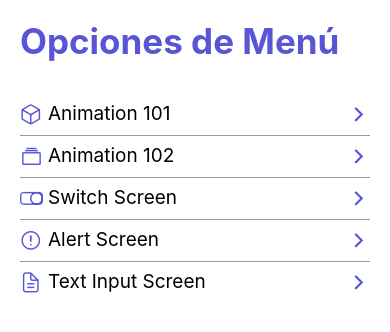
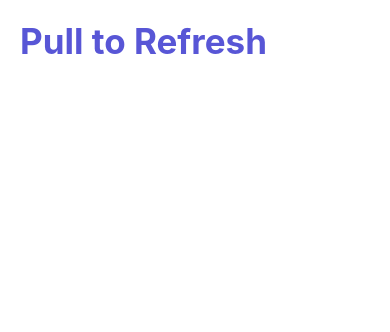
Before and after one commit to amartinezafp/06RNComponents, a React Native app: screen /PullToRefreshScreen in a window 390 px wide. Shown: the top 332 px of the page. Built offline with nearby package versions, Linux system fonts and the light colour scheme.

Commit message:
Final RefreshControl

```diff
--- a/src/data/menuItems.tsx
+++ b/src/data/menuItems.tsx
@@ -25,5 +25,10 @@
     name:'Text Input Screen',
     Icon: 'document-text-outline',
     component:'TextInputScreen'
+  },
+  {
+    name:'Pull to Refresh',
+    Icon: 'refresh-outline',
+    component:'PullToRefreshScreen'
   }
 ]
--- a/src/navigation/StackNavigator.tsx
+++ b/src/navigation/StackNavigator.tsx
@@ -4,6 +4,7 @@
 import Animation101Screen from '../screens/Animation101Screen';
 import Animation102Screen from '../screens/Animation102Screen';
 import HomeScreen from '../screens/HomeScreen';
+import PullToRefreshScreen from '../screens/PullToRefreshScreen';
 import SwitchScreen from '../screens/SwitchScreen';
 import TextInputScreen from '../screens/TextInputScreen';
 
@@ -61,6 +62,14 @@
           headerShown:false
         }}
        />
+       <Stack.Screen name="PullToRefreshScreen" component={PullToRefreshScreen}
+        options={{
+          cardStyle:{
+            backgroundColor:'white'
+          },
+          headerShown:false
+        }}
+       />
     </Stack.Navigator>
 
   );
--- /dev/null
+++ b/src/screens/PullToRefreshScreen.tsx
@@ -0,0 +1,51 @@
+import { View, Text,ScrollView, RefreshControl } from 'react-native'
+import React, { useState } from 'react'
+import HeaderTitle from '../components/HeaderTitle'
+import { styles } from '../theme/appTheme'
+
+
+const PullToRefreshScreen = () => {
+
+    const [refreshing, setRefreshing] = useState(false);
+    const [data, setData] = useState<string>();
+
+    const onRefresh = () =>{
+
+        setRefreshing(true);
+        setTimeout(()=>{
+            console.log('Terminamos');
+            setRefreshing(false);
+            setData('Hola Mundo');
+        },3500)
+
+    }
+
+  return (
+    <ScrollView
+        refreshControl={
+            <RefreshControl
+
+                refreshing={refreshing}
+                onRefresh={onRefresh}
+                progressViewOffset={10}
+                progressBackgroundColor="#5856D6"
+                colors={['white','red','orange']}
+                style={{backgroundColor:"#5856D6"}}
+                tintColor='white'
+                title="Refreshing"
+                titleColor="white"
+
+            />
+        }
+    >
+    <View style={styles.globalMargin} >
+      <HeaderTitle title="Pull to Refresh"/>
+      {
+        data && <HeaderTitle title={data}/>
+      }
+    </View>
+    </ScrollView>
+  )
+}
+
+export default PullToRefreshScreen
```
